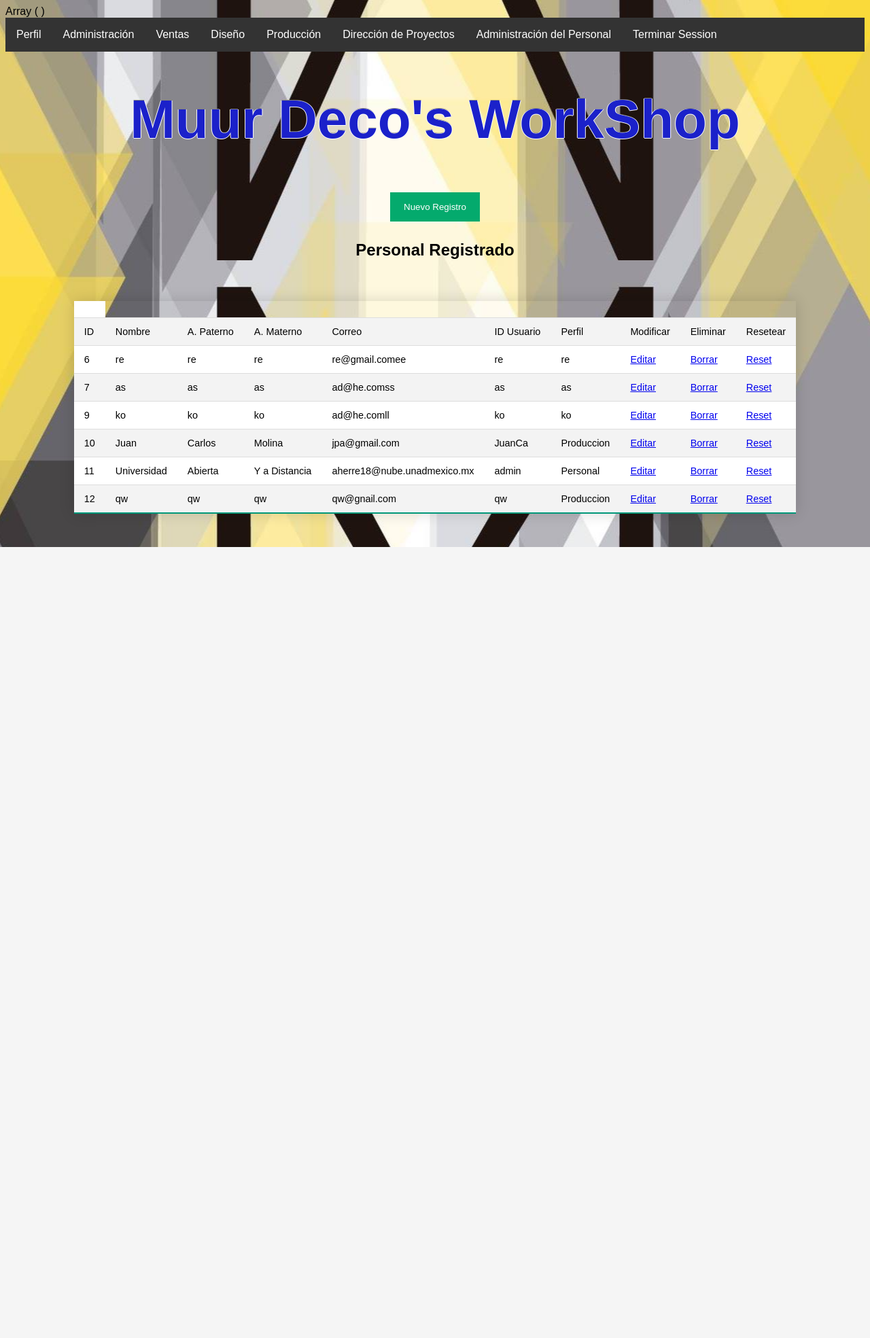
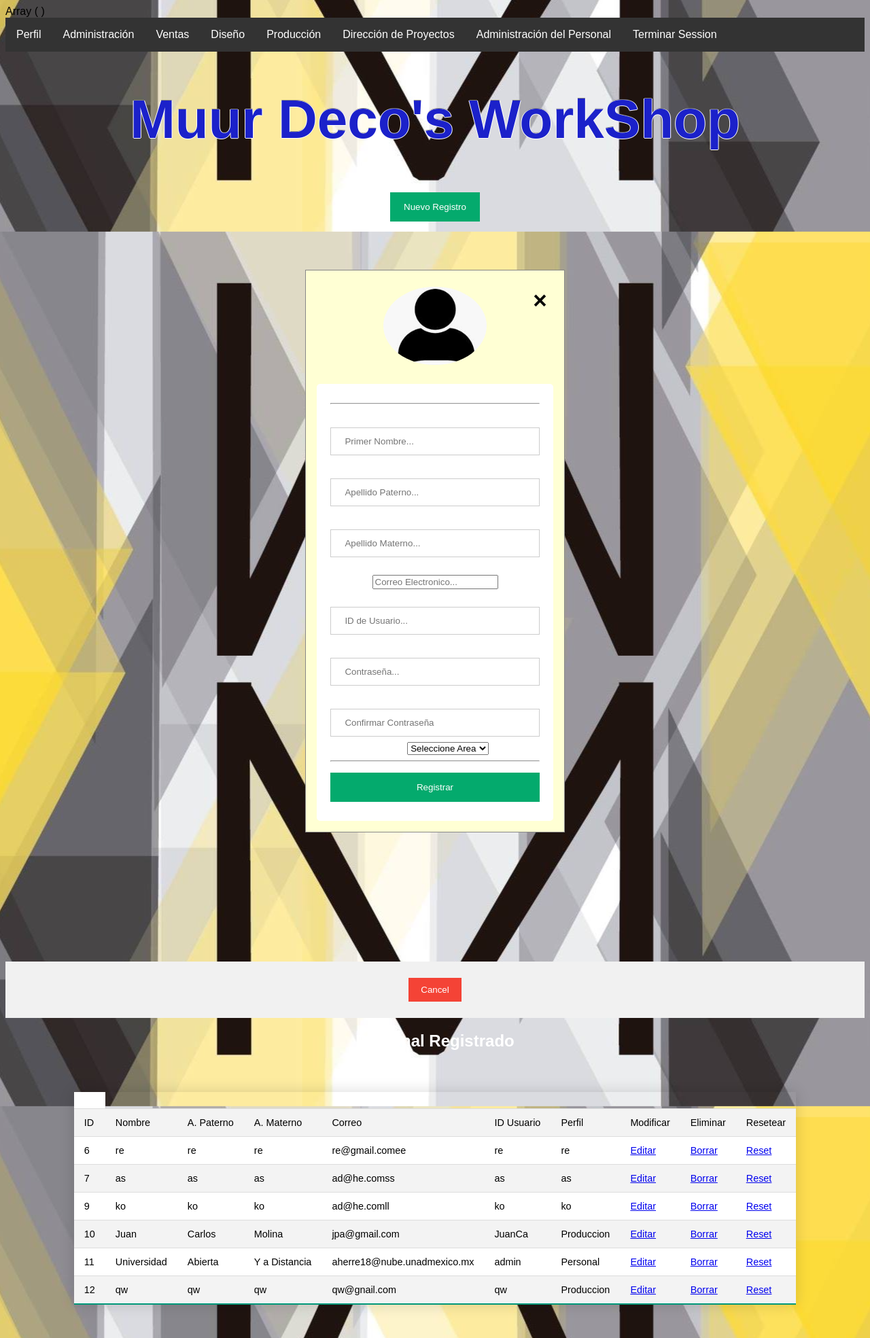
Before and after one commit to artprog1/MuurDeco2, a PHP site: page /signup.php in a window 1280 px wide. Shown: the whole page at 68% size. Before the commit the page ends 805 px from the top, so only its background shows below. Run offline with PHP 8.4, Linux system fonts and the light colour scheme; a user stored in the database is signed in; data comes from the database, SQL or seed files in the repository.

Commit message:
Cambios en el FE

```diff
--- a/css/style.css
+++ b/css/style.css
@@ -1,9 +1,21 @@
 body{
-  background: lightblue url("../img/muur.png") fixed center;
+  background:  url("../img/muur.png") fixed center; //lightblue
 }
 /* id = "name" es buscado con # */
 
+.index-intro {
 
+   position: fixed; /* Stay in place */
+   z-index: 1; /* Sit on top */
+   left: 150;
+   top: 320;
+   width: 490; /* Full width */
+   height: 260; /* Full height */
+/*    overflow: auto; /* Enable scroll if needed */ */
+   background-color:  rgb(0,0,0); /* Fallback color*/
+   background-color: rgba(0,0,0,0.3); /* Black w/ opacity */
+   padding-bottom: 100;
+}
 
 #titulo {
   color: #1B21CA;
@@ -27,7 +39,7 @@
 .wrapper {
   text-align: center;
   /* border: 3px ; */
-  color: black;
+  color: white;
 
 }
 
@@ -105,7 +117,8 @@
   max-width: 350px;
   margin: auto;
   border-radius: 5px;
-  background: #ffffd4;
+  background: white;
+  /* #ffffd4; */
   /* #f3f3f3; */
   padding: 20px;
 }
@@ -176,18 +189,18 @@
  }
 
  /* The Modal (background) */
- .modal {
-   display: none; /* Hidden by default */
+ .index-intro {
    position: fixed; /* Stay in place */
    z-index: 1; /* Sit on top */
-   left: 0;
-   top: 0;
-   width: 100%; /* Full width */
-   height: 100%; /* Full height */
-   overflow: auto; /* Enable scroll if needed */
+   left: 150;
+   top: 320;
+   width: 490; /* Full width */
+   height: 260; /* Full height */
+/*    overflow: auto; /* Enable scroll if needed */ */
    background-color:  rgb(0,0,0); /* Fallback color*/
-   background-color: rgba(0,0,0,0.4); /* Black w/ opacity */
-   padding-top: 60px;
+   background-color: rgba(0,0,0,0.3); /* Black w/ opacity */
+   padding-bottom: 100;
+}
  }
 
 .loginform {
--- a/signup.php
+++ b/signup.php
@@ -209,79 +209,6 @@
 
 
   <body>
-    <!-- <h2>Alta de Personal</h2> -->
-
-      <!-- <section class="signup-form">
-
-        <hr>
-          <form action="includes/signup.inc.php" method="post">
-            <label for="nombre">Nombre</label>
-            <input type="text" name="nombre" placeholder="Primer Nombre...">
-            <br>
-            <label for="paterno">Paterno</label>
-            <input type="text" name="paterno" placeholder="Apellido Paterno...">
-            <br>
-            <label for="materno">Materno</label>
-            <input type="text" name="materno" placeholder="Apellido Materno...">
-            <br>
-            <label for="email">Correo Electronico</label>
-            <input type="email" name="email" placeholder="Correo Electronico...">
-            <br>
-            <label for="uid">ID de Usuario</label>
-            <input type="text" name="uid" placeholder="ID de Usuario...">
-            <br>
-            <label for="pwd">Contraseña</label>
-            <input type="password" name="pwd" placeholder="Contraseña...">
-            <br>
-            <label for="pwdrepetido">Confrmar</label>
-            <input type="password" name="pwdrepetido" placeholder="Confirmar Contraseña">
-            <br><!-- <input type="text" name="perfil" placeholder="Area de Trabajo..."> -->
-            <!-- <label for="perfil">Area</label>
-            <select name="perfil" placeholder="Area">
-              <option value="Pendiente" >Seleccione Area</option>
-              <option value="Ventas">Ventas</option>
-              <option value="Diseño">Diseño</option>
-              <option value="Producción">Producción</option>
-              <option value="Dirección">Dirección</option>
-              <option value="Administración">Administración</option>
-            </select>
-            <hr>
-            <button type="submit" name="submit">Registrar</button>
-          </form> -->
-<!-- En base a los errores que se tengan, se van a retornar un mensaje para los usuarios -->
-          <?php
-          // if (isset($_GET["error"])) {
-          //   if ($_GET["error"] == "emptyinput") {
-          //       echo "<p>Asegure de llenar todos los campos</p>";
-          //   }
-          //   else if ($_GET["error"] == "invaliduid") {
-          //       echo "<p>ID Usuario invalido, favor de llenar con requisitos</p>";
-          //   }
-          //   else if ($_GET["error"] == "invalidemail") {
-          //       echo "<p>Correo ya existe, favor de ingresa otro</p>";
-          //   }
-          //   else if ($_GET["error"] == "passwordsdontmatch") {
-          //       echo "<p>Contraseña no concuerda, asegurese de sincronizar la misma</p>";
-          //   }
-          //
-          //   else if ($_GET["error"] == "weakpwd") {
-          //       echo "<p>Contraseña debil, favor de incluir <br>1 Mayuscula, 1 Minuscula, 1 Numero, 1 Caracter Especial, Longitud de 6 a 16 caracteres</li>";
-          //   }
-          //   else if ($_GET["error"] == "usernametaken") {
-          //       echo "<p>ID de Usuario ya existe, favor de ingresa otro</p>";
-          //   }
-          //   else if ($_GET["error"] == "sinconnexionabd") {
-          //       echo "<p>No hay connexion a la Base de Datos</p>";
-          //   }
-          //
-          //   else if ($_GET["error"] == "invalidNames") {
-          //       echo "<p>Nombres debera contener solo valores alfabeticos</p>";
-          //   }
-          //   else if ($_GET["error"] == "none") {
-          //       echo "<p>Usuario se dio de alta satisfactoriamente</p>";
-          //   }
-          // } ?>
-
 
 
       <!-- </section>  -->
```
Also changed, not shown: includes/edit.php (+4 -4 lines), includes/update.php (+5 -5 lines), login.php (line endings or trailing spaces), 1 other file.
